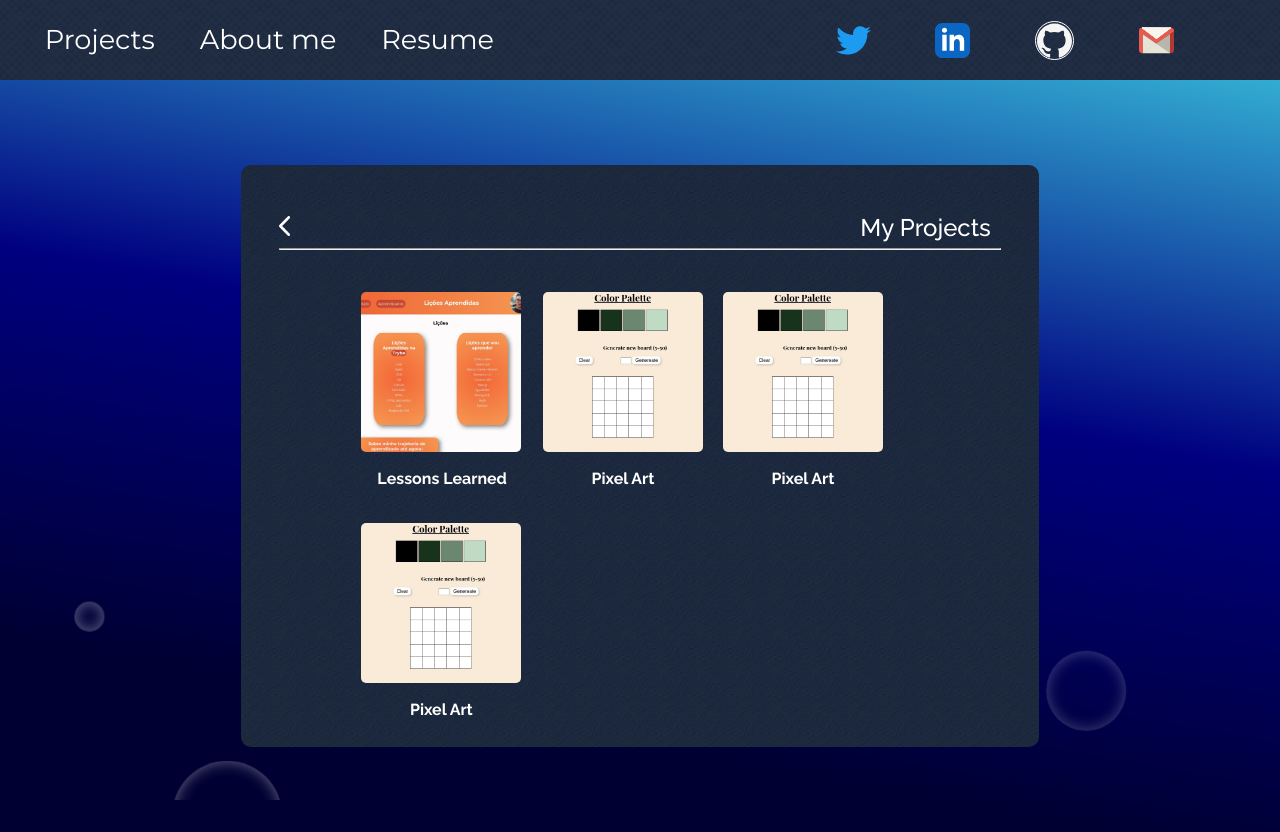
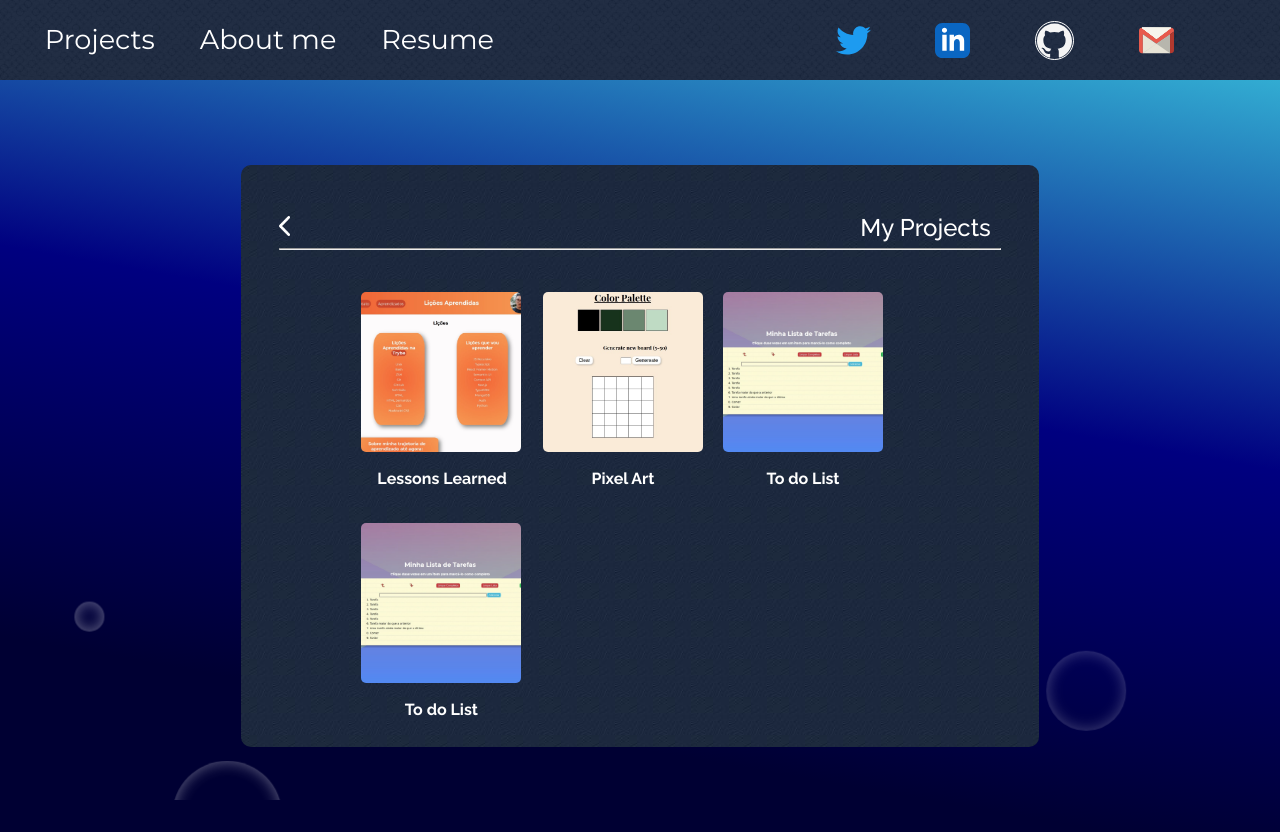
Before and after one commit to JonathanFRocha/JonathanFRocha.github.io, a React (Create React App) app: page /projects in a window 1280 px wide. Built offline with nearby package versions, Linux system fonts and the light colour scheme.

Commit message:
added to do list project

```diff
--- a/src/resume/projectsList.js
+++ b/src/resume/projectsList.js
@@ -1,5 +1,6 @@
 import project1Img from "../images/projectImages/lessonsLearned.jpg";
 import project2Img from "../images/projectImages/project2.jpg";
+import project3Img from "../images/projectImages/project3.jpg"
 export const projects = [
   {
     title: "Lessons Learned",
@@ -20,21 +21,21 @@ export const projects = [
       "In this project, i implemented a pixel art editor. A palette of random colors and a frame made up of pixels were made available, with these two features people can paint whatever they want on the board! A button was also made available to enlarge the frame and another to clean it completely.",
   },
   {
-    title: "Pixel Art",
-    code: "https://github.com/tryber/sd-010-b-project-pixels-art/pull/107",
-    link: "https://jonathanfrocha.github.io/pixel_art/",
-    img: project2Img,
-    alt: "Pixel Art project image, click to know more about.",
+    title: "To do List",
+    code: "https://github.com/tryber/sd-010-b-project-todo-list/pull/22",
+    link: "https://jonathanfrocha.github.io/todo_list/",
+    img: project3Img,
+    alt: "To do List project image, click to know more about.",
     description:
-      "In this project, i implemented a pixel art editor. A palette of random colors and a frame made up of pixels were made available, with these two features people can paint whatever they want on the board! A button was also made available to enlarge the frame and another to clean it completely.",
+      "In this project i implemented a To do List. In it, the user can fill in their tasks, double-click to mark it has been completed, clear the entire list, clear only the selected task or clear all completed tasks. In addition, the user can move the task up or down in the list and it is possible to save the list.",
   },
   {
-    title: "Pixel Art",
-    code: "https://github.com/tryber/sd-010-b-project-pixels-art/pull/107",
-    link: "https://jonathanfrocha.github.io/pixel_art/",
-    img: project2Img,
-    alt: "Pixel Art project image, click to know more about.",
+    title: "To do List",
+    code: "https://github.com/tryber/sd-010-b-project-todo-list/pull/22",
+    link: "https://jonathanfrocha.github.io/todo_list/",
+    img: project3Img,
+    alt: "To do List project image, click to know more about.",
     description:
-      "In this project, i implemented a pixel art editor. A palette of random colors and a frame made up of pixels were made available, with these two features people can paint whatever they want on the board! A button was also made available to enlarge the frame and another to clean it completely.",
+      "In this project i implemented a To do List. In it, the user can fill in their tasks, double-click to mark it has been completed, clear the entire list, clear only the selected task or clear all completed tasks. In addition, the user can move the task up or down in the list and it is possible to save the list.",
   },
 ];
```
Also changed, not shown: src/images/projectImages/project3.jpg (added).
